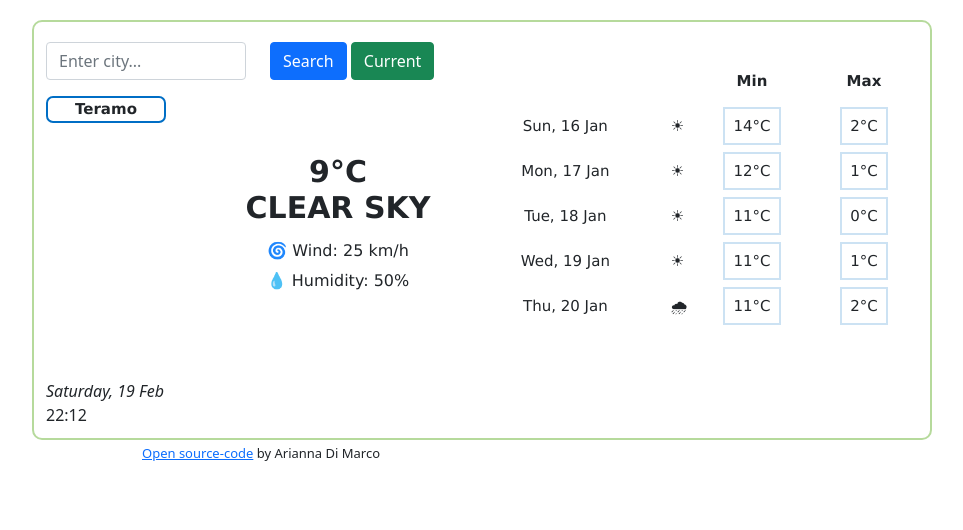
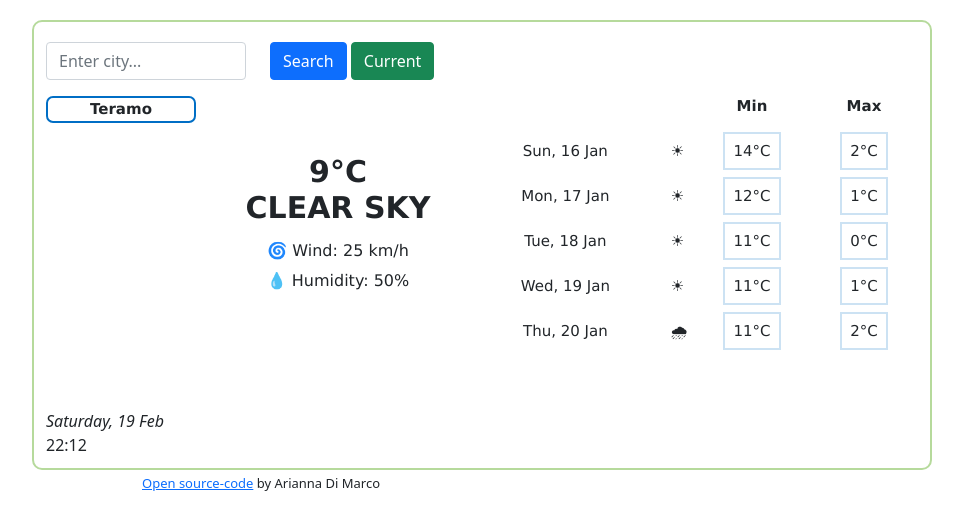
Before and after one commit to AriannaDiMarco/Weather-App, a website built with Parcel: page index.html in a window 1280 px wide. Shown: the whole page, without its empty margins (158-1121 px from the left). Built offline with nearby package versions, Linux system fonts and the light colour scheme.

Commit message:
Changed the overall style

```diff
--- a/src/styles.css
+++ b/src/styles.css
@@ -8,7 +8,7 @@ h1 {
 .container {
   border: 2px solid #b6da9c;
   border-radius: 10px;
-  height: 420px;
+  height: 450px;
   width: 900px;
   margin-top: 20px;
 }
@@ -29,7 +29,7 @@ h1 {
 #city {
   font-family: Verdana, Geneva, Tahoma, sans-serif;
   border: 2px solid #006ec5;
-  width: 120px;
+  width: 150px;
   text-align: center;
   font-size: 15px;
   border-radius: 7px;
@@ -49,7 +49,7 @@ h1 {
 }
 
 .future-days {
-  margin-top: 25px;
+  margin-top: 50px;
   margin-left: -10px;
   border-radius: 10px;
   font-family: Verdana, Geneva, Tahoma, sans-serif;
@@ -77,12 +77,12 @@ h1 {
   text-align: left;
   margin-bottom: 0px;
   font-style: italic;
-  bottom: -10px;
+  bottom: -40px;
 }
 
 #time {
   position: relative;
-  bottom: -10px;
+  bottom: -40px;
 }
 
 a {
```
